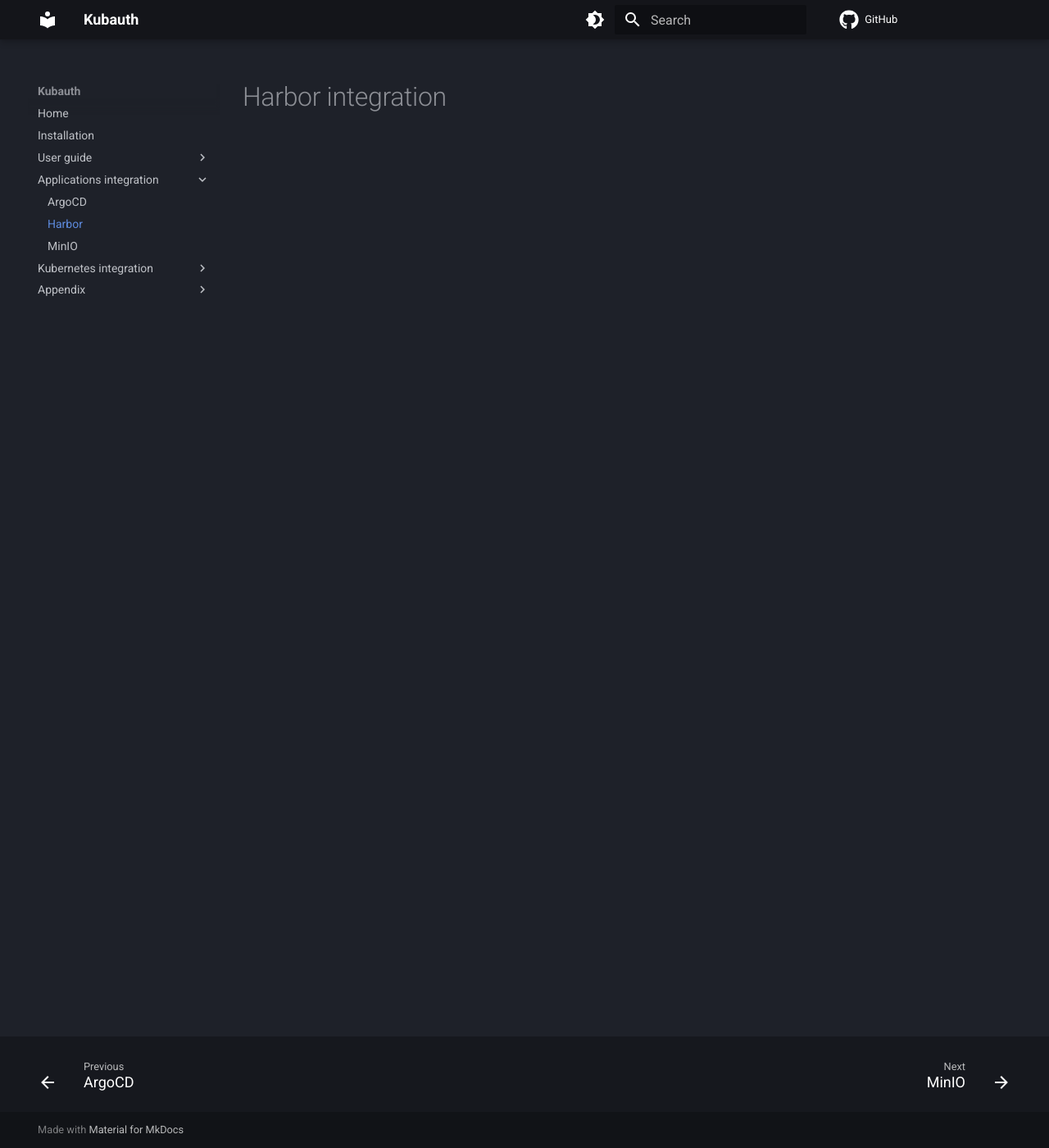
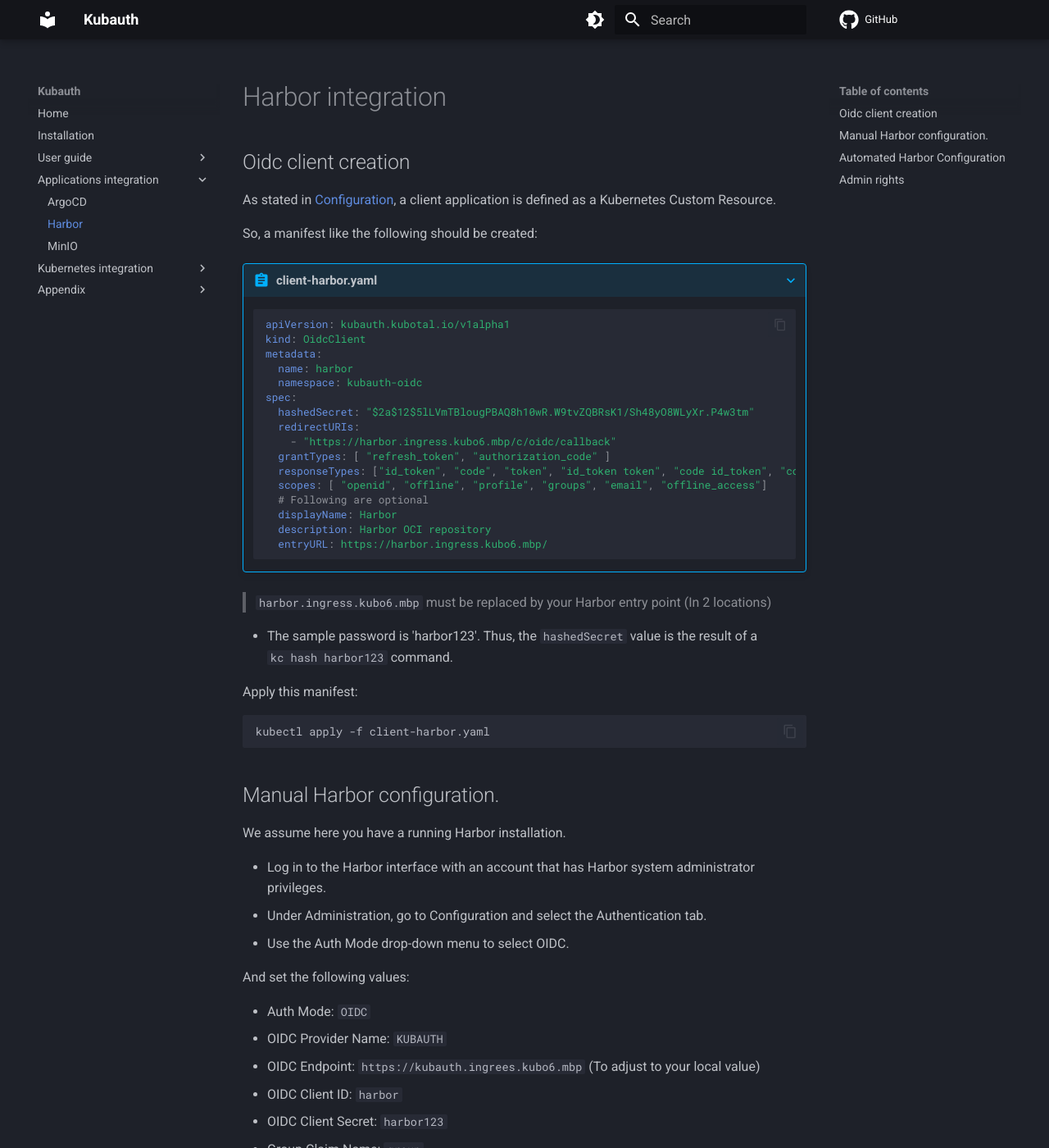
Before and after one commit to kubauth/kubauth-doc, an MkDocs documentation site: the page built from docs/40-applications-integration/120-harbor.md, in a window 1280 px wide and 1400 px high. Shown: the whole window at 82% size. Built offline with MkDocs 1.6.1 and Material for MkDocs 9.7.7, drawn with Linux system fonts in a browser that asks for light colours; comment, search, counter and statistics services are not loaded; some of the changed text lies outside the part shown.

Commit message:
feat: Document Harbor configuration

````diff
--- a/docs/40-applications-integration/120-harbor.md
+++ b/docs/40-applications-integration/120-harbor.md
@@ -1 +1,103 @@
 # Harbor integration
+
+## Oidc client creation
+
+As stated in [Configuration](../30-user-guide/110-configuration.md/#oidc-client-creation), a client application is defined as a Kubernetes Custom Resource.
+
+So, a manifest like the following should be created:
+
+???+ abstract "client-harbor.yaml"
+
+    ``` { .yaml .copy }
+    apiVersion: kubauth.kubotal.io/v1alpha1
+    kind: OidcClient
+    metadata:
+      name: harbor
+      namespace: kubauth-oidc
+    spec:
+      hashedSecret: "$2a$12$5lLVmTBlougPBAQ8h10wR.W9tvZQBRsK1/Sh48yO8WLyXr.P4w3tm"
+      redirectURIs:
+        - "https://harbor.ingress.kubo6.mbp/c/oidc/callback"
+      grantTypes: [ "refresh_token", "authorization_code" ]
+      responseTypes: ["id_token", "code", "token", "id_token token", "code id_token", "code token", "code id_token token"]
+      scopes: [ "openid", "offline", "profile", "groups", "email", "offline_access"]
+      # Following are optional
+      displayName: Harbor
+      description: Harbor OCI repository
+      entryURL: https://harbor.ingress.kubo6.mbp/
+    ```
+
+
+> `harbor.ingress.kubo6.mbp` must be replaced by your Harbor entry point (In 2 locations)
+
+- The sample password is 'harbor123'. Thus, the `hashedSecret` value is the result of a <br>`kc hash harbor123` command.
+
+Apply this manifest:
+
+``` { .bash .copy }
+kubectl apply -f client-harbor.yaml
+```
+
+## Manual Harbor configuration.
+
+We assume here you have a running Harbor installation.
+
+- Log in to the Harbor interface with an account that has Harbor system administrator privileges.
+- Under Administration, go to Configuration and select the Authentication tab.
+- Use the Auth Mode drop-down menu to select OIDC.
+
+And set the following values:
+
+- Auth Mode: `OIDC`
+- OIDC Provider Name: `KUBAUTH`
+- OIDC Endpoint: `https://kubauth.ingrees.kubo6.mbp` (To adjust to your local value)
+- OIDC Client ID: `harbor`
+- OIDC Client Secret: `harbor123`
+- Group Claim Name: `group`
+- OIDC Admin Group: `harbor-admins`
+- OIDC Scopes: `openid,email,profile,offline_access,groups`
+- Automatic onboarding: `true`
+- Username Claim: `name`
+
+## Automated Harbor Configuration
+
+OIDC can also be configured [using environment variables](https://goharbor.io/docs/2.7.0/install-config/configure-system-settings-cli/#set-configuration-items-using-an-environment-variable){:target="_blank"}.
+
+???+ abstract "values-kubauth.yaml"
+
+    ``` { .yaml .copy }
+    core:
+      extraEnvVars:
+        - name: CONFIG_OVERWRITE_JSON
+          value: |
+            {
+              "auth_mode": "oidc_auth",
+              "oidc_name": "KUBAUTH",
+              "oidc_endpoint": "https://kubauth.ingress.kubo6.mbp",
+              "oidc_groups_claim": "groups",
+              "oidc_admin_group": "harbor-admins",
+              "oidc_client_id": "harbor",
+              "oidc_client_secret": "harbor123",
+              "oidc_scope": "openid,email,profile,offline_access,groups",
+              "oidc_verify_cert": "false",
+              "oidc_auto_onboard": "true",
+              "oidc_user_claim": "name"
+            }
+    ```
+
+## Admin rights
+
+To grant admin rights to a user, just add it to the groups we have defined as `oidc_admin_group` in the configuration:
+
+``` { .bash .copy }
+kubectl apply -f - <<EOF
+apiVersion: kubauth.kubotal.io/v1alpha1
+kind: GroupBinding
+metadata:
+  name: john-harbor-admins
+  namespace: kubauth-users
+spec:
+  group: harbor-admins
+  user: john
+EOF
+```
````
Also changed, not shown: docs/40-applications-integration/110-argocd.md (+39 -39 lines), snippets/apps/harbor/NOTES.md (added, +29 -0 lines), 4 other files.
